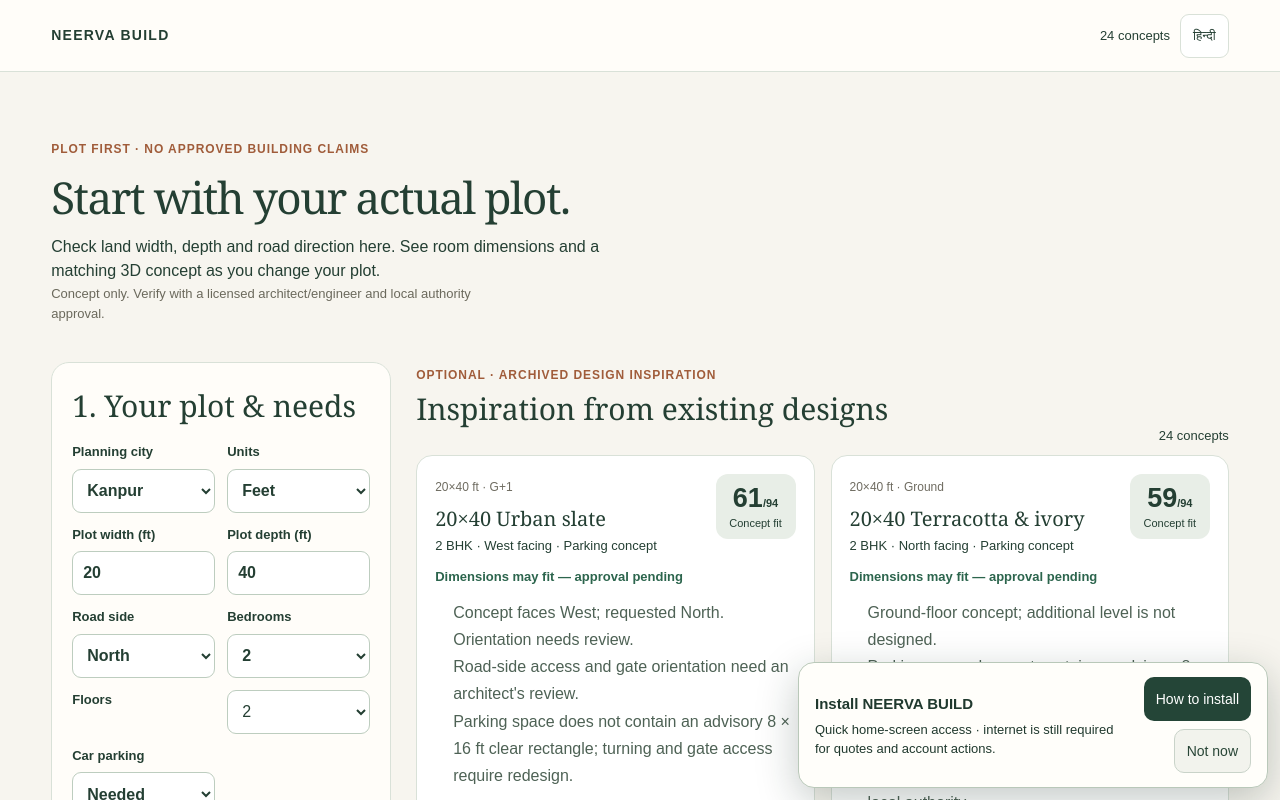
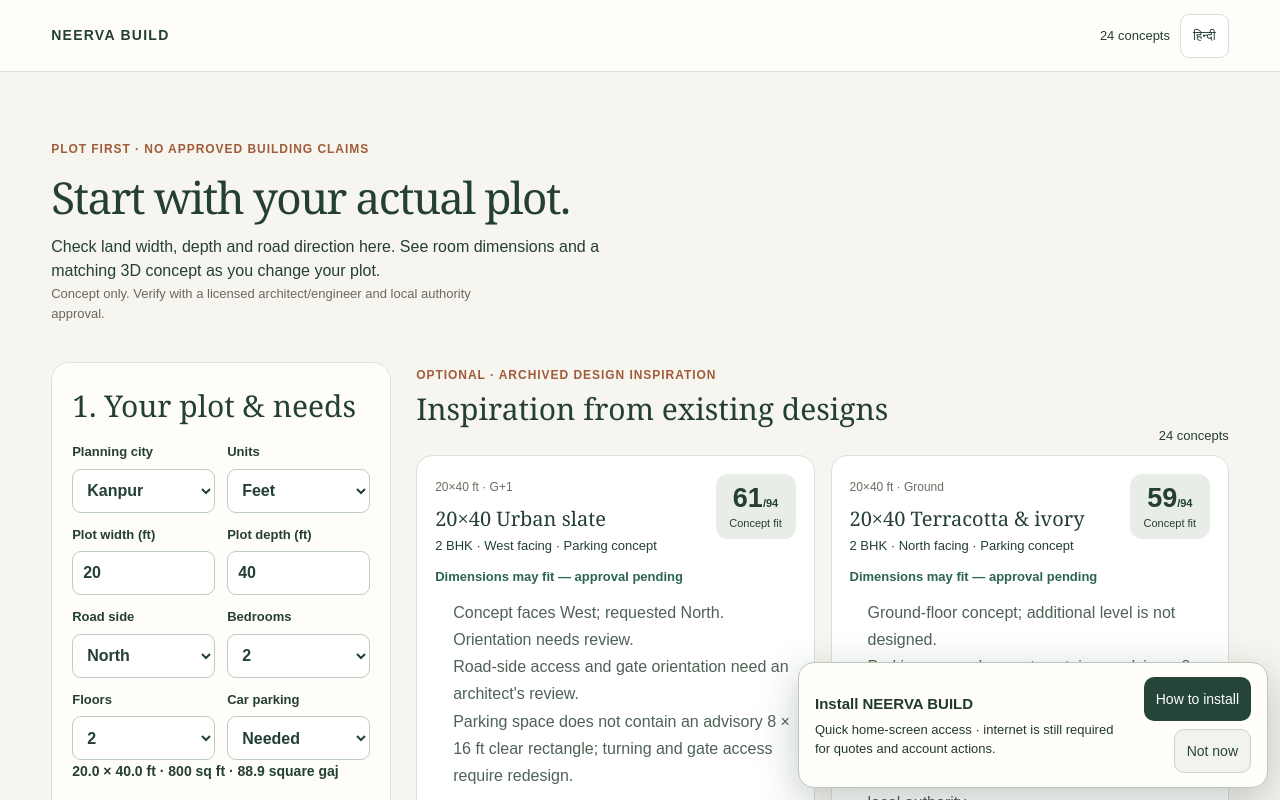
Before and after one commit to Neurolink-X/neerva-build, a Next.js app: page /design-studio/fit in a window 1280 px wide. Shown: the top 800 px of the page. Built offline with nearby package versions, Linux system fonts and the light colour scheme; no server answers.

Commit message:
fix(studio): preserve field grid while associating floors label explicitly

```diff
--- a/src/components/studio-plot-fit-finder.tsx
+++ b/src/components/studio-plot-fit-finder.tsx
@@ -70,7 +70,7 @@ export function StudioPlotFitFinder(){
 
     <label>{t.road}<select value={brief.roadSide} onChange={e=>{const road=e.target.value as Facing;setBrief(previous=>({...previous,roadSide:road,facing:road}));setShowAll(false)}}>{dirs.map(d=><option key={d}>{d}</option>)}</select></label>
     <label>{t.bedrooms}<select value={brief.bedrooms} onChange={e=>update("bedrooms",Number(e.target.value))}>{[1,2,3,4,5,6].map(n=><option key={n} value={n}>{n}</option>)}</select></label>
-    <label htmlFor="nfit-floors">{t.floors}</label><select id="nfit-floors" value={brief.floors} onChange={e=>update("floors",Number(e.target.value))}>{[1,2,3].map(n=><option key={n} value={n}>{n}</option>)}</select>
+    <label htmlFor="nfit-floors">{t.floors}<select id="nfit-floors" value={brief.floors} onChange={e=>update("floors",Number(e.target.value))}>{[1,2,3].map(n=><option key={n} value={n}>{n}</option>)}</select></label>
     <label>{t.parking}<select value={brief.parking?"yes":"no"} onChange={e=>update("parking",e.target.value==="yes")}><option value="yes">{t.yes}</option><option value="no">{t.no}</option></select></label>
    </div>
    {errors.length>0?<div role="alert" className="nfit-error">{errors.join(" ")}</div>:<p className="nfit-area">{brief.widthFt.toFixed(1)} × {brief.depthFt.toFixed(1)} ft · {Math.round(brief.widthFt*brief.depthFt)} sq ft · {sqFtToGaj(brief.widthFt*brief.depthFt).toFixed(1)} square gaj</p>}
```
